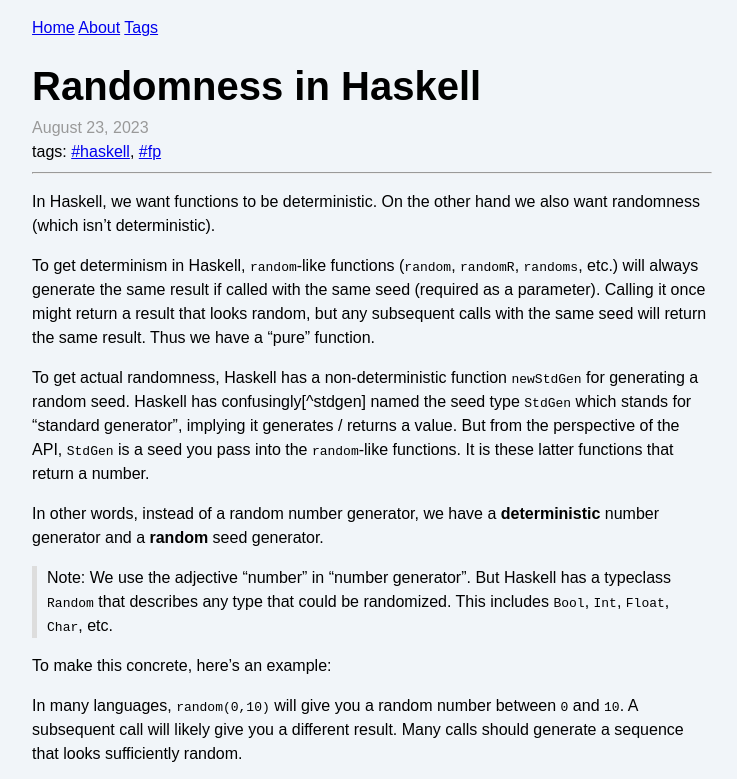
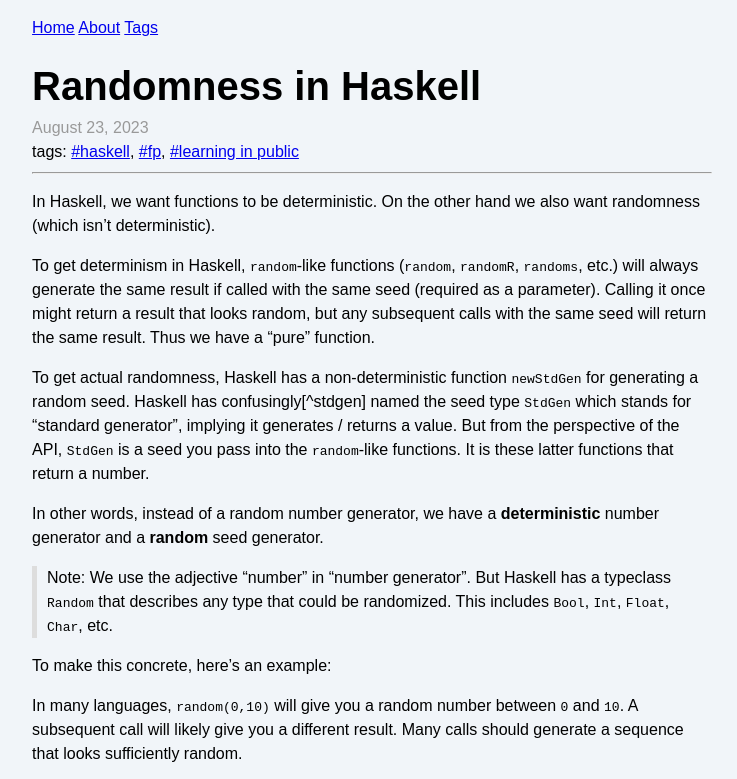
Before and after one commit to MimmyJau/mimmyjau.github.io, an Astro site: page /posts/randomness-in-haskell in a window 1280 px wide. Shown: the top 779 px of the page, without its empty margins (268-1005 px from the left). Built offline with nearby package versions, Linux system fonts and the light colour scheme; Astro itself is replaced by a stand-in of ours.

Commit message:
feat: add learning in public tag to haskell post

```diff
--- a/src/pages/posts/randomness-in-haskell.md
+++ b/src/pages/posts/randomness-in-haskell.md
@@ -4,7 +4,7 @@ title: "Randomness in Haskell"
 pubDate: "2023-08-23"
 author: "MimmyJau"
 description: "Reconciling randomness with pure functions."
-tags: ["haskell", "fp"]
+tags: ["haskell", "fp", "learning in public"]
 ---
 
 In Haskell, we want functions to be deterministic. On the other hand we also want randomness (which isn't deterministic).
```
